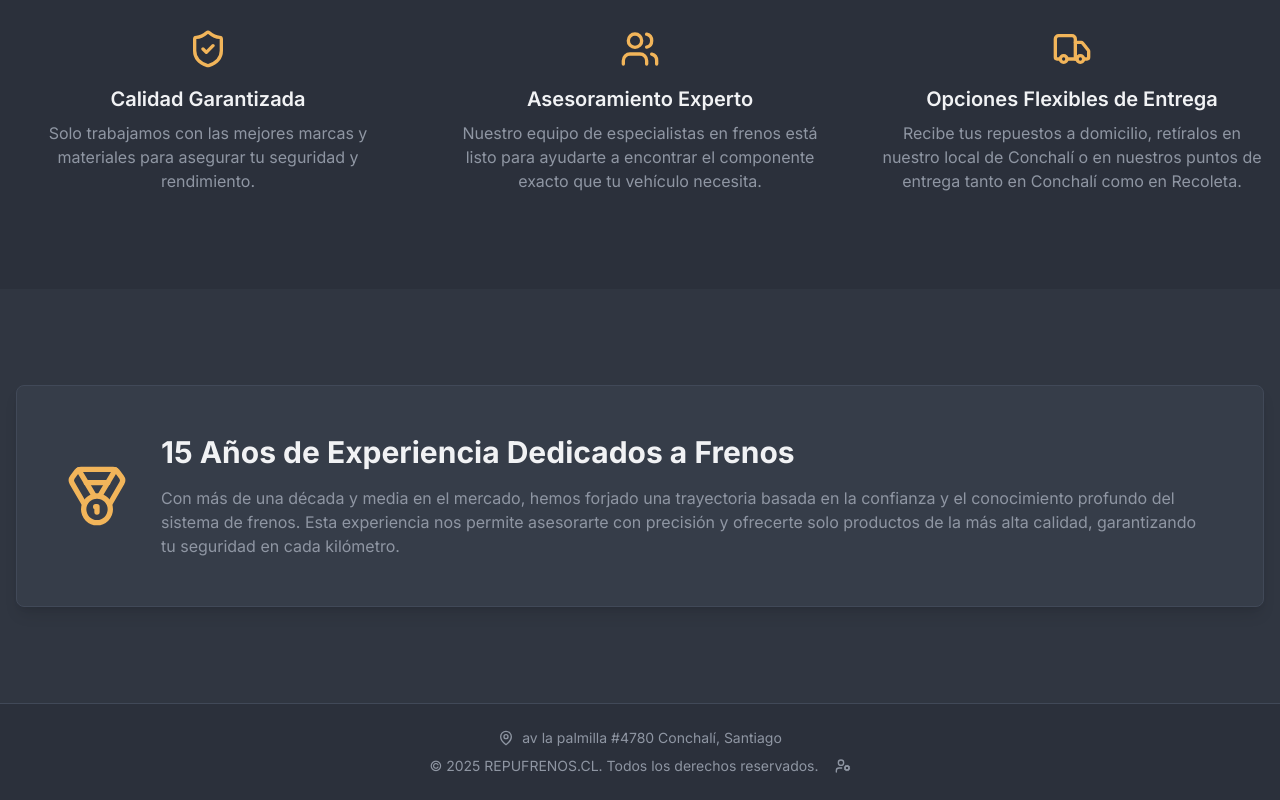
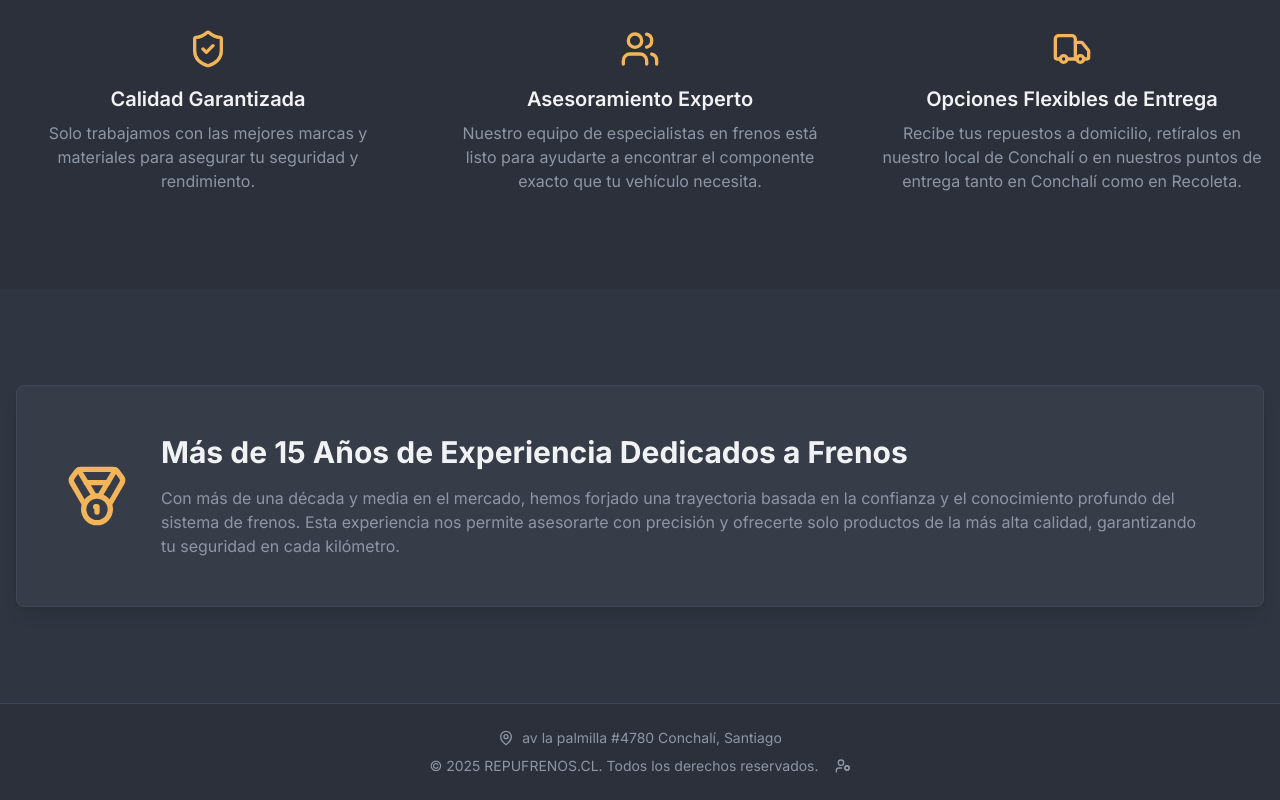
Before and after one commit to marce1404/TIENDA-FRENOS, a Next.js app: page / in a window 1280 px wide. Shown: the part 1226-2026 px from the top of the page. Built offline with nearby package versions, Linux system fonts and the light colour scheme.

Commit message:
15 Años de Experiencia Dedicados a Frenos, puedes ver otra redaccion. ag

```diff
--- a/src/app/page.tsx
+++ b/src/app/page.tsx
@@ -1,4 +1,3 @@
-
 'use client';
 
 import { useState, useEffect } from 'react';
@@ -118,7 +117,7 @@ export default function HomePage() {
               <CardContent className="p-8 md:p-12 flex flex-col md:flex-row items-center gap-8">
                   <Medal className="h-16 w-16 text-primary flex-shrink-0" />
                   <div>
-                      <h3 className="text-2xl md:text-3xl font-bold mb-4">15 Años de Experiencia Dedicados a Frenos</h3>
+                      <h3 className="text-2xl md:text-3xl font-bold mb-4">Más de 15 Años de Experiencia Dedicados a Frenos</h3>
                       <p className="text-muted-foreground">
                           Con más de una década y media en el mercado, hemos forjado una trayectoria basada en la confianza y el conocimiento profundo del sistema de frenos. Esta experiencia nos permite asesorarte con precisión y ofrecerte solo productos de la más alta calidad, garantizando tu seguridad en cada kilómetro.
                       </p>
```
